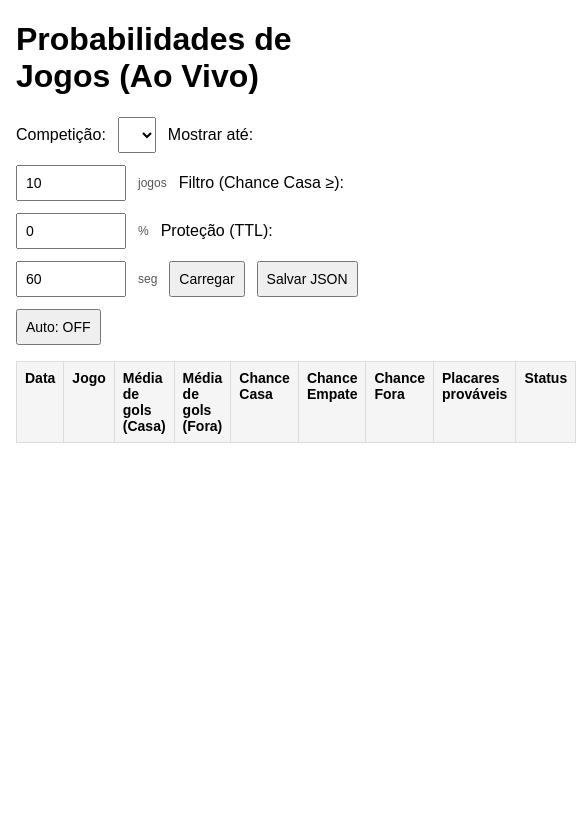
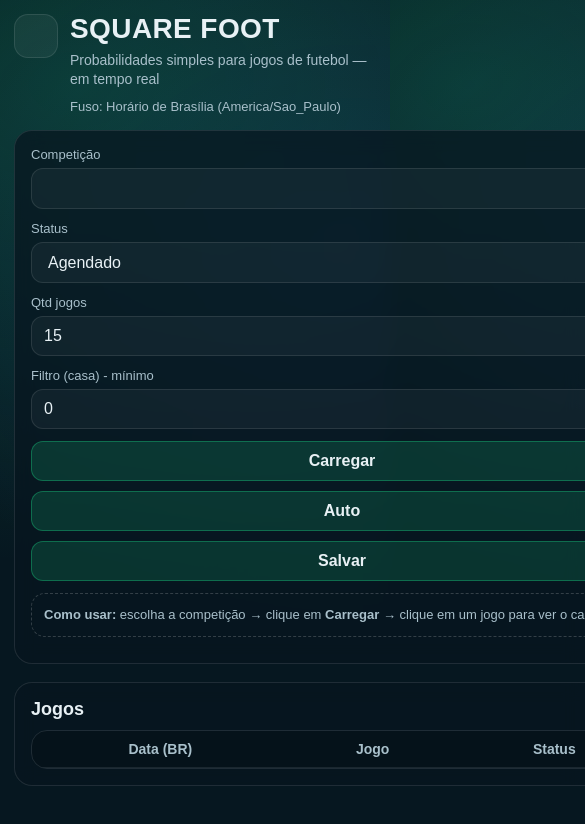
Before and after one commit to SISSOAp/SQUARE-FOOT, a plain HTML site: page web/index.html in a window 390 px wide. Shown: the top 824 px of the page, 585 px wide, since content can reach past the window. Drawn offline with Linux system fonts and the light colour scheme; no server answers.

Commit message:
Improve mobile layout

```diff
--- a/web/index.html
+++ b/web/index.html
@@ -2,84 +2,312 @@
 <html lang="pt-br">
 <head>
   <meta charset="utf-8" />
-  <meta name="viewport" content="width=device-width,initial-scale=1" />
-  <title>Sports Prob Engine</title>
-  <style>
-    body { font-family: Arial, sans-serif; margin: 16px; }
-    .row { display: flex; gap: 12px; flex-wrap: wrap; align-items: center; margin-bottom: 12px; }
-    select, input, button { padding: 8px; font-size: 14px; }
-    button { cursor: pointer; }
-    .meta { color: #444; margin: 8px 0 16px; }
-    table { width: 100%; border-collapse: collapse; }
-    th, td { border: 1px solid #ddd; padding: 8px; font-size: 14px; vertical-align: top; }
-    th { background: #f5f5f5; text-align: left; }
-    .err { color: #b00020; white-space: pre-wrap; }
-    .pill { display:inline-block; padding:2px 8px; border-radius:999px; background:#eee; font-size:12px; }
-    .small { font-size: 12px; color:#555; }
-  </style>
+  <meta name="viewport" content="width=device-width,initial-scale=1,viewport-fit=cover" />
+  <title>SQUARE FOOT</title>
 
-<link rel="icon" href="/icons/favicon.ico" sizes="any">
-<link rel="icon" type="image/png" sizes="16x16" href="/icons/favicon-16.png">
-<link rel="icon" type="image/png" sizes="32x32" href="/icons/favicon-32.png">
-<link rel="apple-touch-icon" sizes="180x180" href="/icons/icon-180.png">
-<link rel="manifest" href="/icons/site.webmanifest">
+  <link rel="icon" href="./icons/favicon.ico" sizes="any">
+  <link rel="icon" type="image/png" sizes="16x16" href="./icons/favicon-16.png">
+  <link rel="icon" type="image/png" sizes="32x32" href="./icons/favicon-32.png">
+  <link rel="apple-touch-icon" sizes="180x180" href="./icons/icon-180.png">
+  <link rel="manifest" href="./icons/site.webmanifest">
   <meta name="theme-color" content="#0b1723">
 
+  <style>
+    :root{
+      --bg:#061720;
+      --panel: rgba(8, 22, 31, .72);
+      --border: rgba(255,255,255,.10);
+      --text:#e8f1f5;
+      --muted:#a9c0cb;
+      --accent:#19c37d;
+      --danger:#ff8a8f;
+    }
+
+    *{ box-sizing:border-box; }
+
+    body{
+      margin:0;
+      font-family: Arial, sans-serif;
+      color:var(--text);
+      background:
+        radial-gradient(1200px 800px at 20% 10%, rgba(25,195,125,.20), transparent 60%),
+        radial-gradient(900px 700px at 90% 30%, rgba(60,140,255,.14), transparent 55%),
+        var(--bg);
+      min-height: 100svh;
+    }
+
+    .container{
+      max-width: 1100px;
+      margin: 0 auto;
+      padding: 18px;
+      padding-left: max(18px, env(safe-area-inset-left));
+      padding-right: max(18px, env(safe-area-inset-right));
+      padding-top: max(18px, env(safe-area-inset-top));
+      padding-bottom: max(18px, env(safe-area-inset-bottom));
+    }
+
+    .header{
+      display:flex;
+      gap:16px;
+      align-items:flex-start;
+      justify-content:space-between;
+      flex-wrap:wrap;
+      margin-bottom:16px;
+    }
+
+    .brand{
+      display:flex;
+      gap:12px;
+      align-items:flex-start;
+      min-width: 260px;
+    }
+
+    .logo{
+      width:44px;
+      height:44px;
+      border-radius:14px;
+      border:1px solid var(--border);
+      background: rgba(255,255,255,.05);
+      flex: 0 0 auto;
+    }
+
+    #ttl{
+      margin:0;
+      font-size:32px;
+      letter-spacing:.4px;
+      line-height: 1.05;
+    }
+
+    .sub{
+      margin:8px 0 0;
+      color:var(--muted);
+      max-width: 52ch;
+      font-size: 14px;
+      line-height: 1.35;
+    }
+
+    #meta{
+      margin-top:10px;
+      color:var(--muted);
+      font-size: 13px;
+    }
+
+    .grid{
+      display:grid;
+      grid-template-columns: 380px 1fr;
+      gap:18px;
+      align-items:start;
+    }
+
+    .card{
+      background: var(--panel);
+      border: 1px solid var(--border);
+      border-radius: 18px;
+      padding: 16px;
+      backdrop-filter: blur(10px);
+    }
+
+    .field{
+      display:flex;
+      flex-direction:column;
+      gap:6px;
+      margin-bottom:12px;
+    }
+
+    label{
+      font-size: 13px;
+      color: var(--muted);
+    }
+
+    input, select{
+      width: 100%;
+      padding: 10px 12px;
+      border-radius: 12px;
+      border: 1px solid var(--border);
+      background: rgba(255,255,255,.04);
+      color: var(--text);
+      outline: none;
+    }
+
+    button{
+      width:100%;
+      padding: 10px 12px;
+      border-radius: 12px;
+      border: 1px solid rgba(25,195,125,.40);
+      background: rgba(25,195,125,.18);
+      color: var(--text);
+      font-weight: 700;
+      cursor: pointer;
+    }
+    button:hover{ background: rgba(25,195,125,.28); }
+
+    .actions{
+      display:grid;
+      grid-template-columns: 1fr 1fr;
+      gap:10px;
+      margin-top:10px;
+    }
+
+    .hint{
+      margin-top:12px;
+      padding:12px;
+      border: 1px dashed rgba(255,255,255,.18);
+      border-radius: 14px;
+      color: var(--muted);
+      font-size: 13px;
+      line-height: 1.35;
+    }
+
+    #err{
+      margin-top: 10px;
+      color: var(--danger);
+      white-space: pre-wrap;
+      font-size: 13px;
+    }
+
+    .listHeader{
+      display:flex;
+      justify-content:space-between;
+      gap:12px;
+      flex-wrap:wrap;
+      align-items:center;
+      margin-bottom:10px;
+    }
+    .listHeader h2{
+      margin:0;
+      font-size:18px;
+    }
+    .listHeader small{
+      color:var(--muted);
+      font-size: 12px;
+    }
+
+    .tableWrap{
+      overflow:auto;
+      -webkit-overflow-scrolling: touch;
+      border-radius: 16px;
+      border: 1px solid var(--border);
+    }
+
+    table{
+      width:100%;
+      border-collapse: collapse;
+      min-width: 620px; /* força scroll horizontal no celular sem quebrar tudo */
+    }
+
+    th, td{
+      padding: 10px 12px;
+      border-bottom: 1px solid rgba(255,255,255,.08);
+      font-size: 14px;
+      vertical-align: top;
+    }
+
+    th{
+      color: var(--muted);
+      font-weight: 700;
+      background: rgba(0,0,0,.14);
+      position: sticky;
+      top: 0;
+      z-index: 1;
+    }
+
+    /* Responsivo */
+    @media (max-width: 920px){
+      .grid{ grid-template-columns: 1fr; }
+    }
+
+    @media (max-width: 520px){
+      .container{ padding: 14px; }
+      #ttl{ font-size: 28px; }
+
+      /* IMPORTANT: evita zoom do iPhone ao focar em input/select */
+      input, select, button{ font-size: 16px; }
+
+      .actions{ grid-template-columns: 1fr; }
+    }
+  </style>
 </head>
+
 <body>
-  <h1>Probabilidades de Jogos (Ao Vivo)</h1>
+  <div class="container">
+    <header class="header">
+      <div class="brand">
+        <div class="logo" aria-hidden="true"></div>
+        <div>
+          <h1 id="ttl">SQUARE FOOT</h1>
+          <p class="sub">Probabilidades simples para jogos de futebol — em tempo real</p>
+          <div id="meta">Fuso: Horário de Brasília (America/Sao_Paulo)</div>
+        </div>
+      </div>
+    </header>
 
-  <div class="row">
-    <label>Competição:</label>
+    <div class="grid">
+      <section class="card">
+        <div class="field">
+          <label for="code">Competição</label>
           <select id="code"></select>
-
-    <label>Mostrar até:</label>
-    <input id="maxMatches" type="number" min="1" max="50" value="10" style="width:90px" />
-    <span class="small">jogos</span>
-
-    <label>Filtro (Chance Casa ≥):</label>
-    <input id="minHome" type="number" min="0" max="100" value="0" style="width:90px" />
-    <span class="small">%</span>
-
-    <label>Proteção (TTL):</label>
-    <input id="ttl" type="number" min="0" max="600" value="60" style="width:90px" />
-    <span class="small">seg</span>
-
-    <button id="btnLoad">Carregar</button>
-    <button id="btnSave">Salvar JSON</button>
-    <button id="btnAuto">Auto: OFF</button>
         </div>
 
-  <div class="meta" id="meta"></div>
-  <div class="err" id="err"></div>
+        <div class="field">
+          <label for="status">Status</label>
+          <select id="status">
+            <option value="SCHEDULED">Agendado</option>
+            <option value="LIVE">Ao vivo</option>
+            <option value="FINISHED">Finalizado</option>
+          </select>
+        </div>
 
+        <div class="field">
+          <label for="maxMatches">Qtd jogos</label>
+          <input id="maxMatches" type="number" min="1" max="60" value="15" />
+        </div>
+
+        <div class="field">
+          <label for="minHome">Filtro (casa) - mínimo</label>
+          <input id="minHome" type="number" min="0" max="1" step="0.01" value="0" />
+        </div>
+
+        <button id="btnLoad" type="button">Carregar</button>
+
+        <div class="actions">
+          <button id="btnAuto" type="button">Auto</button>
+          <button id="btnSave" type="button">Salvar</button>
+        </div>
+
+        <div class="hint">
+          <strong>Como usar:</strong> escolha a competição → clique em <strong>Carregar</strong> → clique em um jogo para ver o card.
+        </div>
+
+        <div id="err"></div>
+      </section>
+
+      <section class="card">
+        <div class="listHeader">
+          <h2>Jogos</h2>
+          <small id="leagueMeta"></small>
+        </div>
+
+        <div class="tableWrap">
           <table>
             <thead>
               <tr>
-        <th>Data</th>
+                <th>Data (BR)</th>
                 <th>Jogo</th>
-        <th>Média de gols (Casa)</th>
-        <th>Média de gols (Fora)</th>
-        <th>Chance Casa</th>
-        <th>Chance Empate</th>
-        <th>Chance Fora</th>
-        <th>Placares prováveis</th>
                 <th>Status</th>
               </tr>
             </thead>
             <tbody id="rows"></tbody>
           </table>
+        </div>
+      </section>
+    </div>
+  </div>
 
-  <script src="/web/app.js"></script>
-
+  <script src="./app.js"></script>
   <script>
-  // PWA: registra Service Worker (não cacheia as rotas da API por padrão)
     if ("serviceWorker" in navigator) {
-    window.addEventListener("load", () => {
-      navigator.serviceWorker.register("/sw.js").catch(() => {});
-    });
+      navigator.serviceWorker.register("./sw.js").catch(() => {});
     }
   </script>
-
 </body>
 </html>
```
Lines whose indentation alone changed are shown as unchanged.
